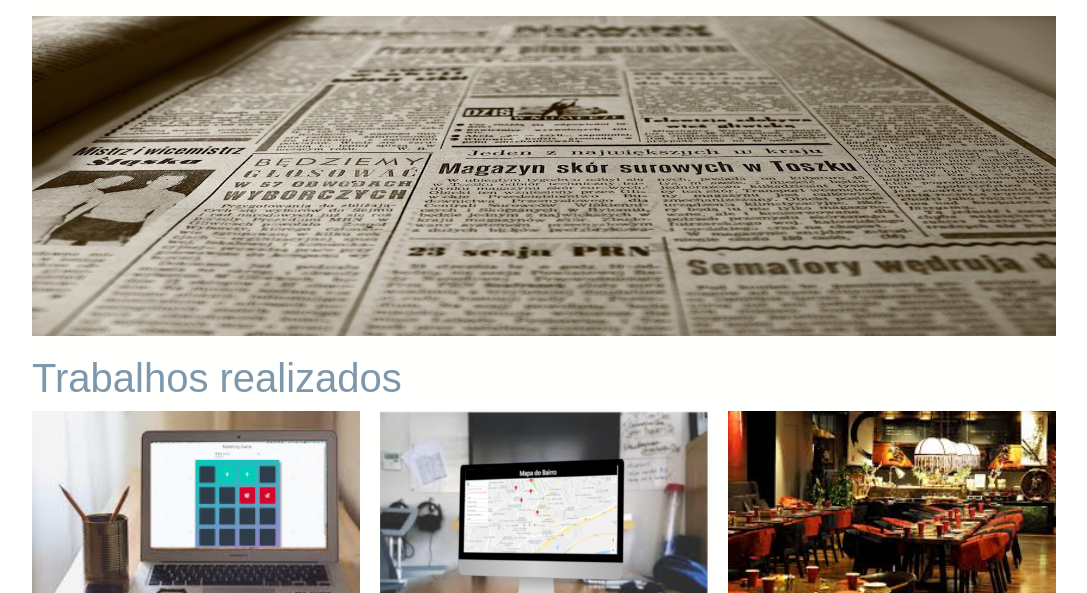
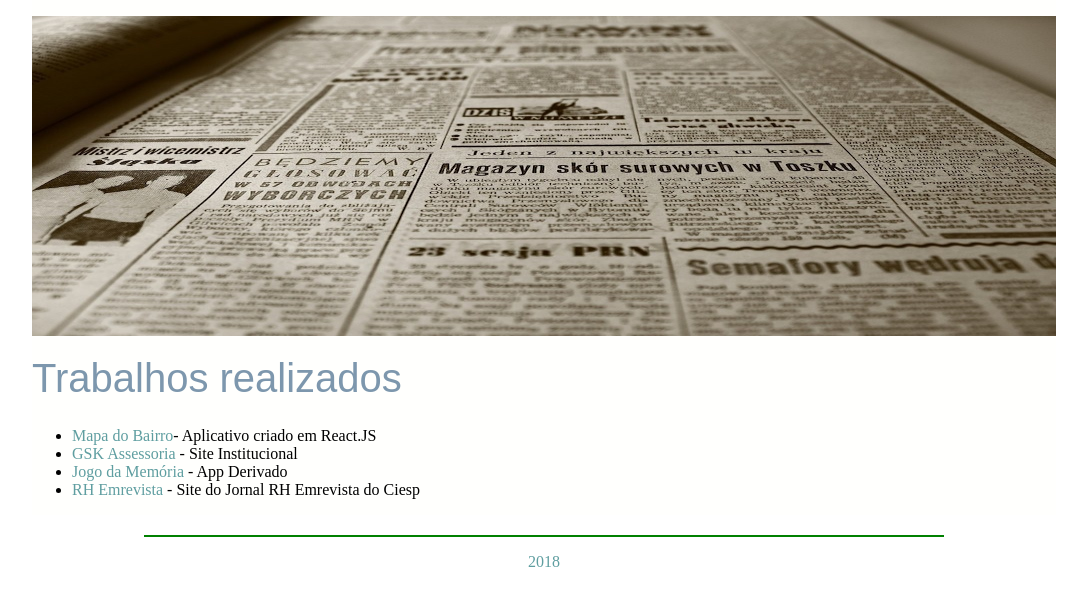
Before and after one commit to oseiasal/Portfolio, a plain HTML site: page index.html in a window 1280 px wide. Shown: the part 148-741 px from the top of the page, without its empty margins (96-1183 px from the left). Drawn offline with nearby package versions, Linux system fonts and the light colour scheme.

Commit message:
atualização

```diff
--- a/index.html
+++ b/index.html
@@ -50,7 +50,16 @@
     <!-- ADD NEW APPS IN THIS CONTAINER-->
     <section id="projects" class="row no-margin flex-container" ng-app="app" ng-controller="ctrl">
 
-    <div class="col-3 item item-1" ng-repeat="x in portfolio">
+
+        <ul>
+            <li><a href="https://oseiasal.github.io/mapa-do-bairro/" target="_blank">Mapa do Bairro</a>- Aplicativo criado em React.JS</li>
+            <li><a href="http://gskassessoria.com.br/" target="_blank">GSK Assessoria</a> - Site Institucional </li>
+            <li><a href="https://oseiasal.github.io/Memory-Game/" target="_blank"> Jogo da Memória</a> - App Derivado</li>
+            <li><a href="http://rhemrevista.com.br/">RH Emrevista</a> - Site do Jornal RH Emrevista do Ciesp</li>
+
+        </ul>
+
+   <!-- <div class="col-3 item item-1" ng-repeat="x in portfolio">
         <figure class="no-margin">
         <a href="{{x.link}}"><img src="{{x.img}}" alt="{{x.alt}}" class="row"></a>
         </figure>
@@ -59,6 +68,8 @@
             <p>{{x.text}}</p>
         </div>
     </div>
+
+     -->
         </section>
     </div>
 <section class="footer-container">
```
